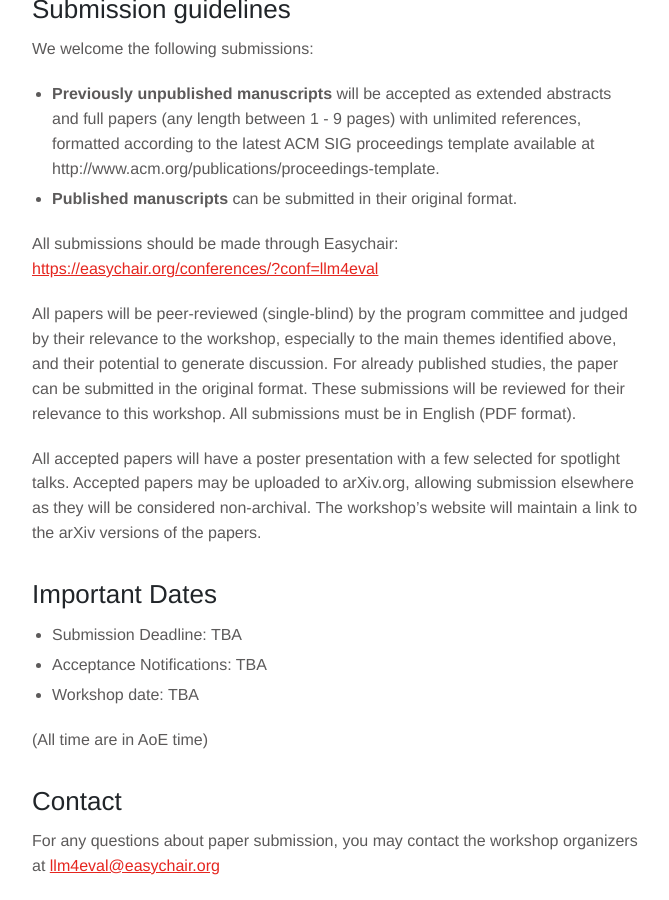
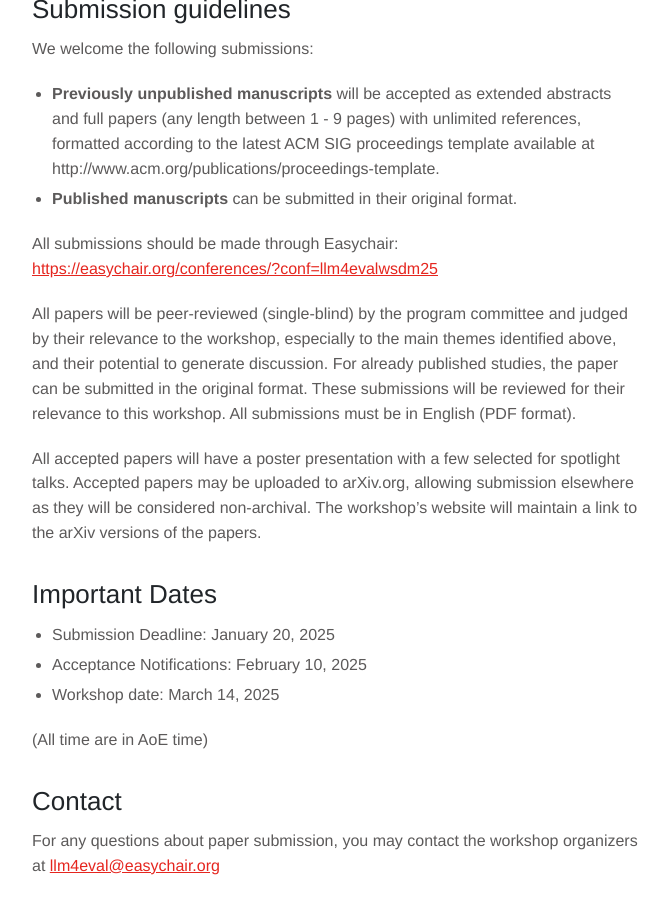
Before and after one commit to llm4eval/WSDM2025, a Jekyll site: the page built from cfp.md, in a window 1280 px wide and 900 px high, scrolled down 933 px. Shown: the whole window, without its empty margins (143-812 px from the left). Built offline with Jekyll 4.4.1, drawn with Linux system fonts in a browser that asks for light colours.

Commit message:
Update cfp.md

```diff
--- a/cfp.md
+++ b/cfp.md
@@ -30,7 +30,7 @@ We welcome the following submissions:
 - __Previously unpublished manuscripts__ will be accepted as extended abstracts and full papers (any length between 1 - 9 pages) with unlimited references, formatted according to the latest ACM SIG proceedings template available at http://www.acm.org/publications/proceedings-template.
 - __Published manuscripts__ can be submitted in their original format.
 
-All submissions should be made through Easychair: [https://easychair.org/conferences/?conf=llm4eval](https://easychair.org/conferences/?conf=llm4eval){:target="_blank"}
+All submissions should be made through Easychair: [https://easychair.org/conferences/?conf=llm4evalwsdm25](https://easychair.org/conferences/?conf=llm4evalwsdm25){:target="_blank"}
 
 All papers will be peer-reviewed (single-blind) by the program committee and judged by their relevance to the workshop, especially to the main themes identified above, and their potential to generate discussion. For already published studies, the paper can be submitted in the original format. These submissions will be reviewed for their relevance to this workshop. All submissions must be in English (PDF format).
 
@@ -38,9 +38,9 @@ All papers will be peer-reviewed (single-blind) by the program committee and jud
 All accepted papers will have a poster presentation with a few selected for spotlight talks. Accepted papers may be uploaded to arXiv.org, allowing submission elsewhere as they will be considered non-archival. The workshop's website will maintain a link to the arXiv versions of the papers.
 
 ## Important Dates
-- Submission Deadline: TBA
-- Acceptance Notifications: TBA
-- Workshop date: TBA
+- Submission Deadline: January 20, 2025
+- Acceptance Notifications: February 10, 2025
+- Workshop date: March 14, 2025
 
 (All time are in AoE time)
 
```
